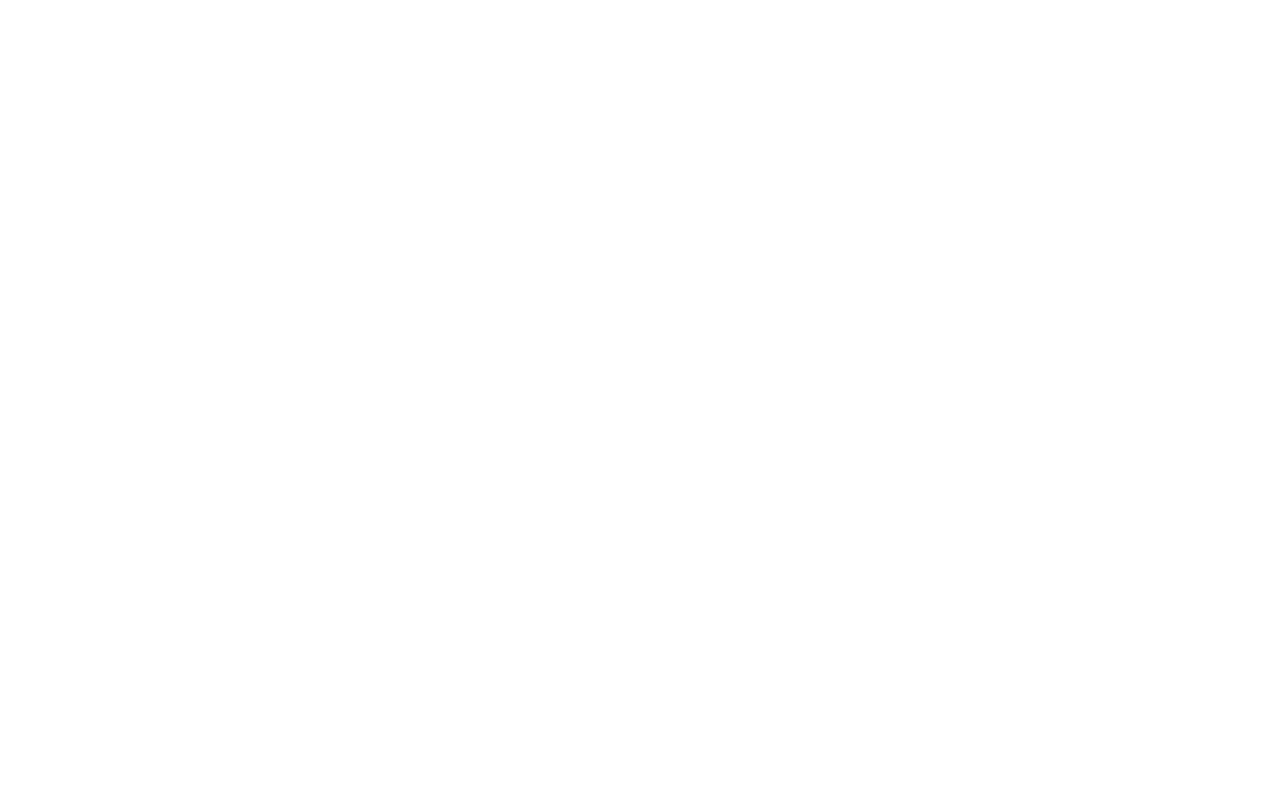
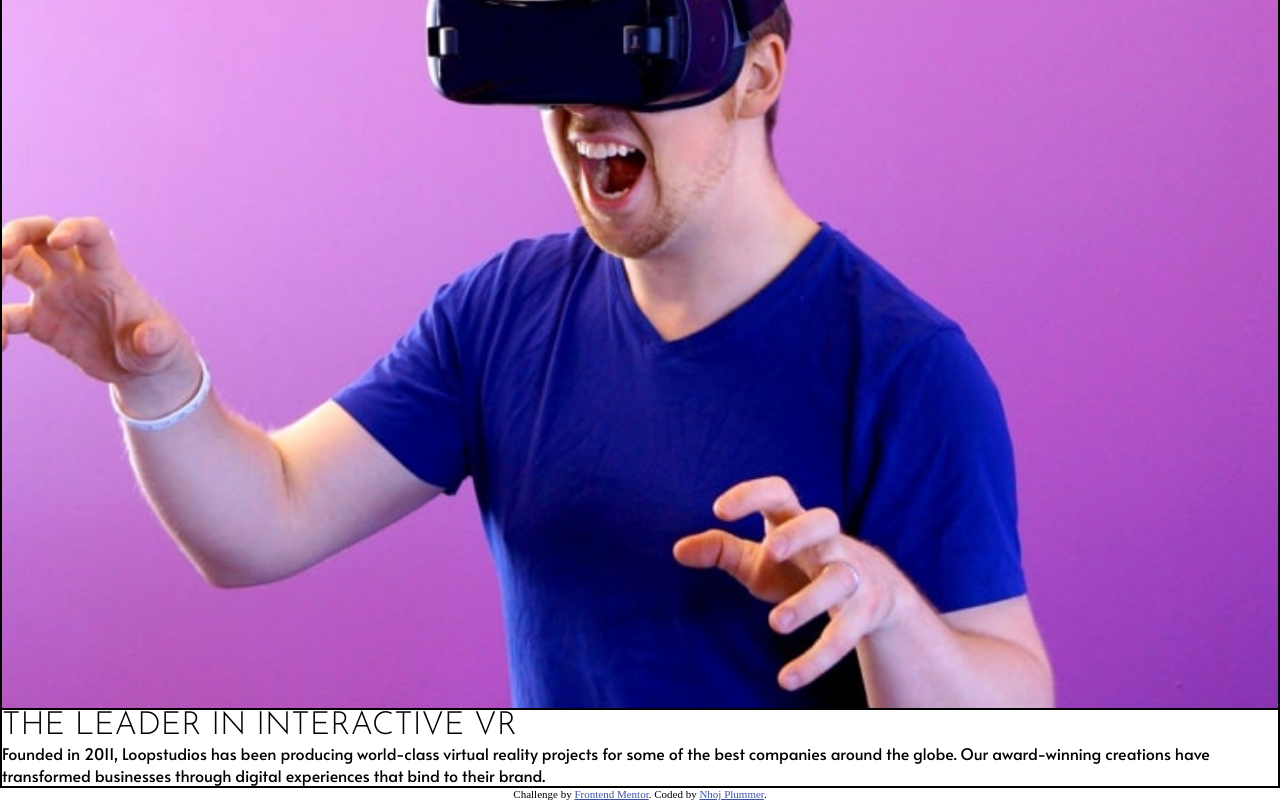
Before and after one commit to Nhoj-Plummer/loopstudio-landing-page, a React (Create React App) app: page / in a window 1280 px wide. Shown: the part 969-1769 px from the top of the page. Before the commit the page ends 814 px from the top, so only its background shows below. Built offline with nearby package versions, Linux system fonts and the light colour scheme.

Commit message:
Starting Section1

```diff
--- a/src/App.js
+++ b/src/App.js
@@ -1,10 +1,11 @@
 import "./App.css"
-import {HeroSection} from "./containers/indexcontainers"
+import {HeroSection, Section1} from "./containers/indexcontainers"
 
 function App() {
   return (
     <>
       <HeroSection />
+      <Section1 />
     </>
   )
 }
--- a/src/assets/desktop/indexdesktop.js
+++ b/src/assets/desktop/indexdesktop.js
@@ -1,10 +1,10 @@
 export {default as DesktopRover} from "../desktop/image-curiosity.jpg"
 export {default as DesktopEarth} from "../desktop/image-deep-earth.jpg"
-export {default as DesktopFishEye} from "../desktop/image-fish-eye.jpg"
+export {default as DesktopFishEye} from "../desktop/image-fisheye.jpg"
 export {default as DesktopRoad} from "../desktop/image-from-above.jpg"
 export {default as DesktopCar} from "../desktop/image-grid.jpg"
 export {default as DesktopHero} from "../desktop/image-hero.jpg"
 export {default as DesktopVR} from "../desktop/image-interactive.jpg"
-export {default as DesktopArcade} from "../desktop/image-night.arcade.jpg"
+export {default as DesktopArcade} from "../desktop/image-night-arcade.jpg"
 export {default as DesktopBorealis} from "../desktop/image-pocket-borealis.jpg"
 export {default as DesktopSoccer} from "../desktop/image-soccer-team.jpg"
--- a/src/assets/mobile/indexmobile.js
+++ b/src/assets/mobile/indexmobile.js
@@ -1,10 +1,10 @@
 export {default as MobileRover} from "../mobile/image-curiosity.jpg"
 export {default as MobileEarth} from "../mobile/image-deep-earth.jpg"
-export {default as MobileFishEye} from "../mobile/image-fish-eye.jpg"
+export {default as MobileFishEye} from "../mobile/image-fisheye.jpg"
 export {default as MobileRoad} from "../mobile/image-from-above.jpg"
 export {default as MobileCar} from "../mobile/image-grid.jpg"
 export {default as MobileHero} from "../mobile/image-hero.jpg"
 export {default as MobileVR} from "../mobile/image-interactive.jpg"
-export {default as MobileArcade} from "../mobile/image-night.arcade.jpg"
+export {default as MobileArcade} from "../mobile/image-night-arcade.jpg"
 export {default as MobileBorealis} from "../mobile/image-pocket-borealis.jpg"
 export {default as MobileSoccer} from "../mobile/image-soccer-team.jpg"
--- a/src/containers/Section1/Section1.css
+++ b/src/containers/Section1/Section1.css
@@ -0,0 +1,27 @@
+.section1-container {
+  border: 1px solid;
+}
+
+.section1-container_image {
+  border: 1px solid;
+}
+
+.section1-container_image img {
+  display: block;
+  height: 100%;
+  width: 100%;
+}
+
+.section1-container_text {
+  background: var(--color-white);
+  border: 1px solid;
+}
+
+.section1-container_text h1 {
+  font-family: var(--font-family-2);
+  font-weight: 300;
+}
+
+.section1-container_text p{
+  font-family: var(--font-family-1);
+}
--- a/src/containers/Section1/Section1.js
+++ b/src/containers/Section1/Section1.js
@@ -0,0 +1,24 @@
+import React from "react"
+import "./Section1.css"
+import {MobileVR} from "../../assets/mobile/indexmobile"
+import {DesktopVR} from "../../assets/desktop/indexdesktop"
+
+const Section1 = () => {
+  return (
+    <div className="section1-container">
+      <div className="section1-container_image">
+        <picture>
+          <source media="(min-width: 541px)" srcSet={DesktopVR} />
+          <img src={MobileVR} alt="img" />
+        </picture>
+      </div>
+
+      <div className="section1-container_text">
+        <h1>THE LEADER IN INTERACTIVE VR</h1>
+        <p>Founded in 2011, Loopstudios has been producing world-class virtual reality projects for some of the best companies around the globe. Our award-winning creations have transformed businesses through digital experiences that bind to their brand.</p>
+      </div>
+    </div>
+  )
+}
+
+export default Section1
```
